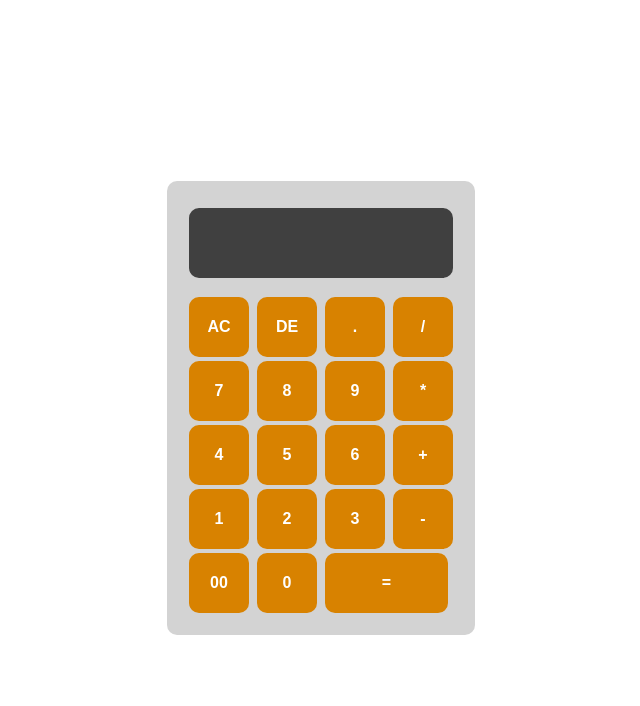
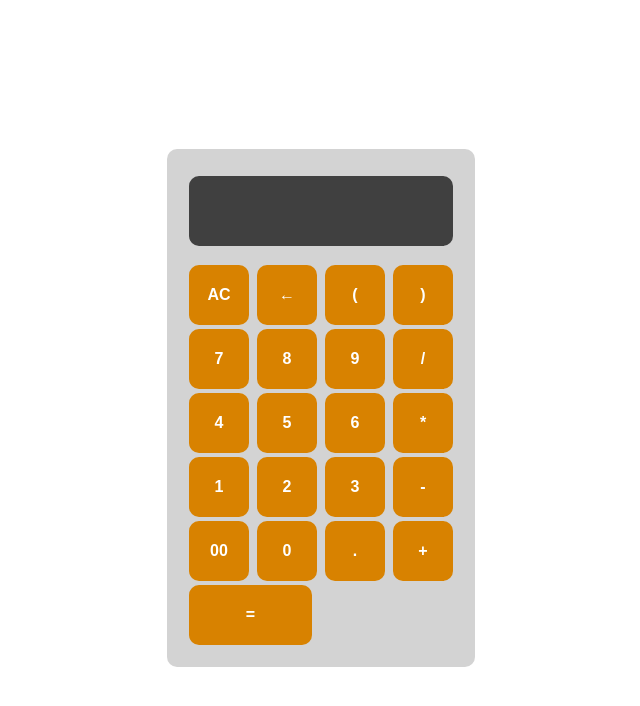
Before and after one commit to Tayyab7404/Calculator, a plain HTML site: page index.html in a window 1280 px wide. Shown: the whole page, without its empty margins (319-959 px from the left). Drawn offline with Linux system fonts and the light colour scheme.

Commit message:
Update index.html

```diff
--- a/index.html
+++ b/index.html
@@ -15,21 +15,21 @@
                 </div>
                 <div>
                     <input type="button" value="AC" onclick="clearDisplay()">
-                    <input type="button" value="DE" onclick="deleteLastChar()">
-                    <input type="button" value="." onclick="appendToDisplay('.')">
-                    <input type="button" value="/" onclick="appendToDisplay('/')">
+                    <input type="button" value="←" onclick="deleteLastChar()">
+                    <input type="button" value="(" onclick="appendToDisplay('(')">
+                    <input type="button" value=")" onclick="appendToDisplay(')')">
                 </div>
                 <div>
                     <input type="button" value="7" onclick="appendToDisplay('7')">
                     <input type="button" value="8" onclick="appendToDisplay('8')">
                     <input type="button" value="9" onclick="appendToDisplay('9')">
-                    <input type="button" value="*" onclick="appendToDisplay('*')">
+                    <input type="button" value="/" onclick="appendToDisplay('*')">
                 </div>
                 <div>
                     <input type="button" value="4" onclick="appendToDisplay('4')">
                     <input type="button" value="5" onclick="appendToDisplay('5')">
                     <input type="button" value="6" onclick="appendToDisplay('6')">
-                    <input type="button" value="+" onclick="appendToDisplay('+')">
+                    <input type="button" value="*" onclick="appendToDisplay('+')">
                 </div>
                 <div>
                     <input type="button" value="1" onclick="appendToDisplay('1')">
@@ -40,6 +40,10 @@
                 <div>
                     <input type="button" value="00" onclick="appendToDisplay('00')">
                     <input type="button" value="0" onclick="appendToDisplay('0')">
+                    <input type="button" value="." onclick="appendToDisplay('.')">
+                    <input type="button" value="+" onclick="appendToDisplay('+')">
+                </div>
+                <div>
                     <input type="button" value="=" class="equal" onclick="calculate()">
                 </div>
             </form>
```
